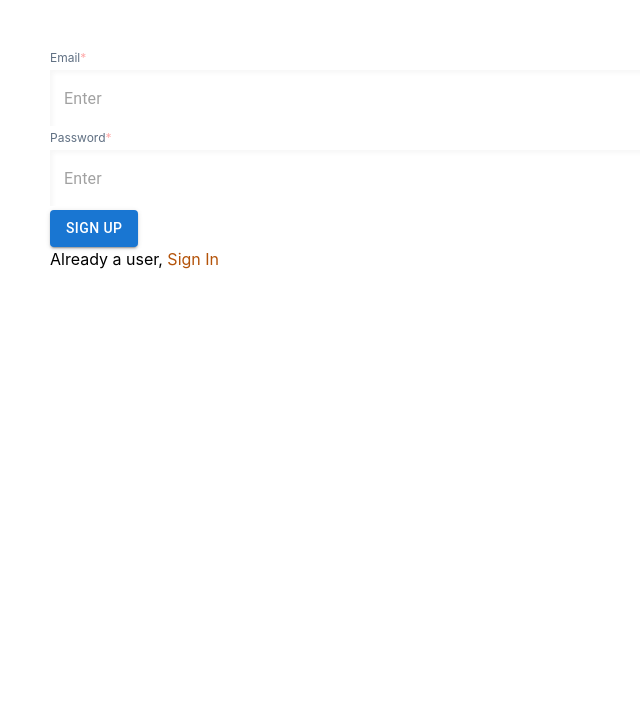
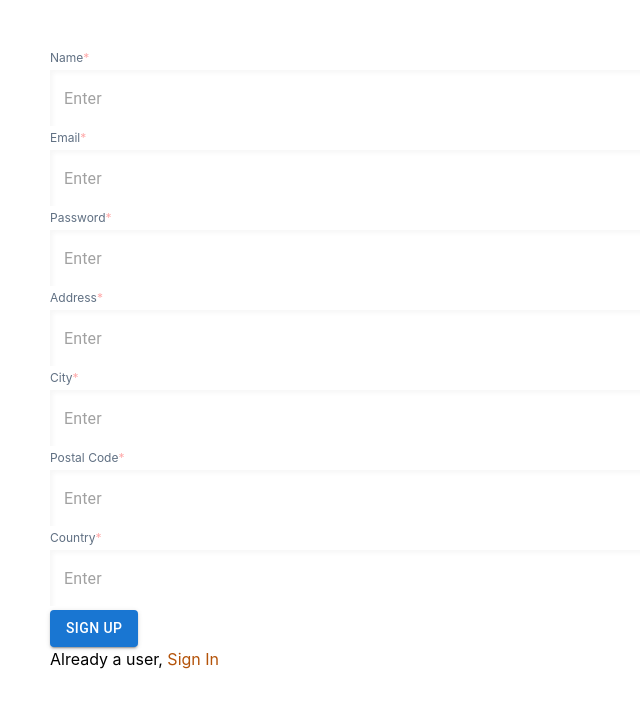
Before and after one commit to ishantsahni/ishant_fe, a React (Create React App) app: page / in a window 1280 px wide. Shown: the top 708 px of the page, without its empty margins (0-640 px from the left). Built offline with nearby package versions, Linux system fonts and the light colour scheme.

Commit message:
validation schema added

```diff
--- a/src/pages/HomePage/index.js
+++ b/src/pages/HomePage/index.js
@@ -9,12 +9,22 @@ function HomePage() {
 
     const formik = useFormik({
         initialValues: {
+            name: '',
             email: '',
             password: '',
+            address: '',
+            city: '',
+            postalCode: '',
+            country: ''
         },
         validationSchema: yup.object({
+            name: yup.string().required('Required'),
             email: yup.string().email("Invalid email format").required('Required'),
             password: yup.string().min(6, "Password must be atleast 6 characters").required('Required'),
+            address: yup.string().required('Required'),
+            city: yup.string().required('Required'),
+            postalCode: yup.string().matches(/^\d{6}$/, "Postal code must be exactly 6 digits").required('Required'),
+            country: yup.string().required('Required')
         }),
 
         onSubmit: values => {
@@ -28,6 +38,16 @@ function HomePage() {
     return (
         <div className="mt-[50px] mx-[50px]">
             <form>
+                <CustomTextField
+                    id="name"
+                    name="name"
+                    onChange={formik.handleChange}
+                    onBlur={formik.handleBlur}
+                    value={formik.values.name}
+                    label="Name"
+                    touched={formik.touched.name}
+                    errors={formik.errors.name}
+                />
                 <CustomTextField
                     id="email"
                     name="email"
@@ -48,6 +68,46 @@ function HomePage() {
                     touched={formik.touched.password}
                     errors={formik.errors.password}
                 />
+                <CustomTextField
+                    id="address"
+                    name="address"
+                    onChange={formik.handleChange}
+                    onBlur={formik.handleBlur}
+                    value={formik.values.address}
+                    label="Address"
+                    touched={formik.touched.address}
+                    errors={formik.errors.address}
+                />
+                <CustomTextField
+                    id="city"
+                    name="city"
+                    onChange={formik.handleChange}
+                    onBlur={formik.handleBlur}
+                    value={formik.values.city}
+                    label="City"
+                    touched={formik.touched.city}
+                    errors={formik.errors.city}
+                />
+                <CustomTextField
+                    id="postalCode"
+                    name="postalCode"
+                    onChange={formik.handleChange}
+                    onBlur={formik.handleBlur}
+                    value={formik.values.postalCode}
+                    label="Postal Code"
+                    touched={formik.touched.postalCode}
+                    errors={formik.errors.postalCode}
+                />
+                <CustomTextField
+                    id="country"
+                    name="country"
+                    onChange={formik.handleChange}
+                    onBlur={formik.handleBlur}
+                    value={formik.values.country}
+                    label="Country"
+                    touched={formik.touched.country}
+                    errors={formik.errors.country}
+                />
 
                 <Button onClick={() => formik.handleSubmit()} variant="contained">{isSignUp ? "Sign Up" : "Sign In"}</Button>
                 <p>Already a user, <span onClick={() => setIsSignUp(prev => !false)} className="text-amber-700 cursor-pointer">Sign In</span></p>
```
